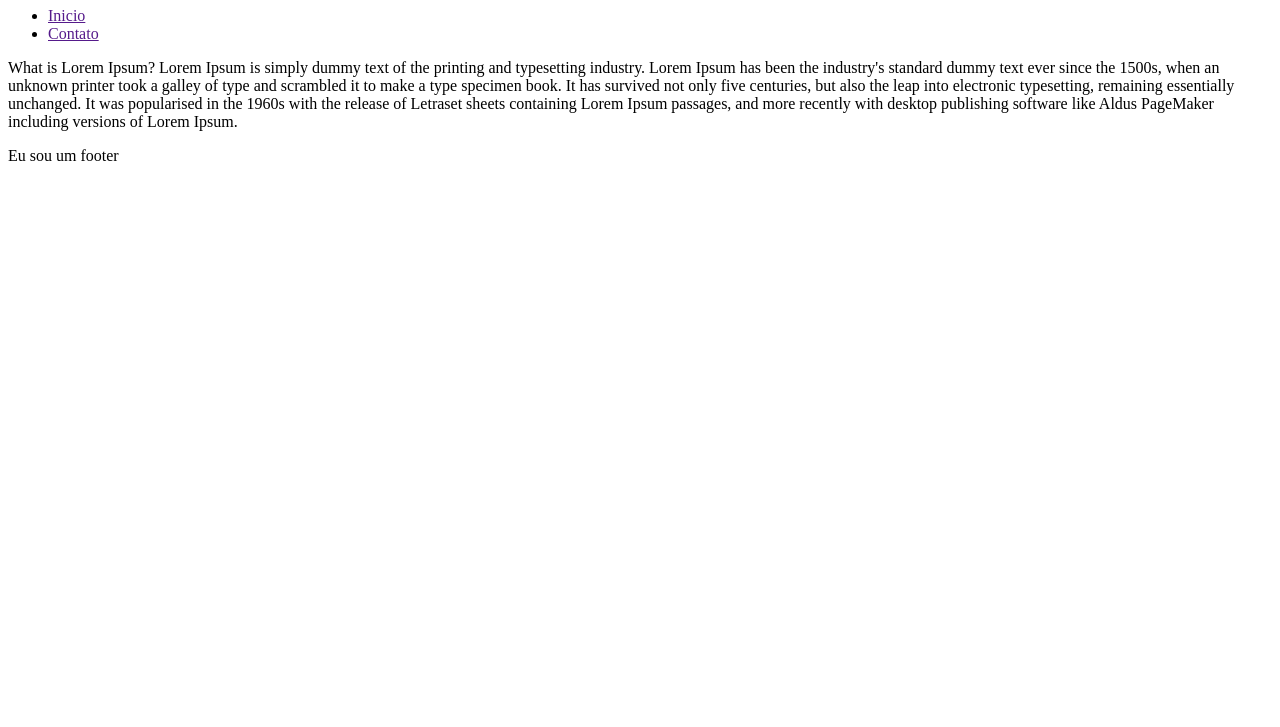
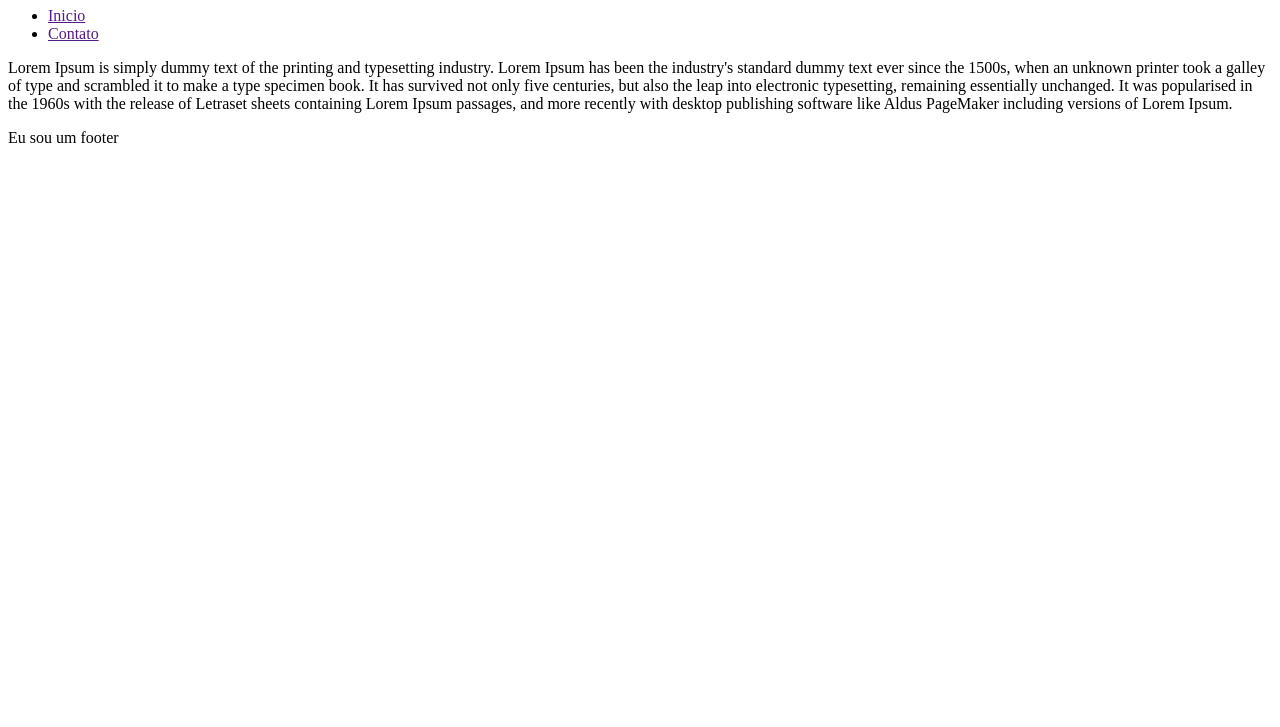
Before and after one commit to fellipearb/etec_poa, a plain HTML site: page index.html in a window 1280 px wide. Shown: the part 73-800 px from the top of the page. Drawn offline with Linux system fonts and the light colour scheme.

Commit message:
alterando texto

```diff
--- a/index.html
+++ b/index.html
@@ -17,7 +17,6 @@
         </ul>
     </nav>
     <p>
-        What is Lorem Ipsum?
         Lorem Ipsum is simply dummy text of the printing and typesetting industry. Lorem Ipsum has been the industry's
         standard
         dummy text ever since the 1500s, when an unknown printer took a galley of type and scrambled it to make a type
```
